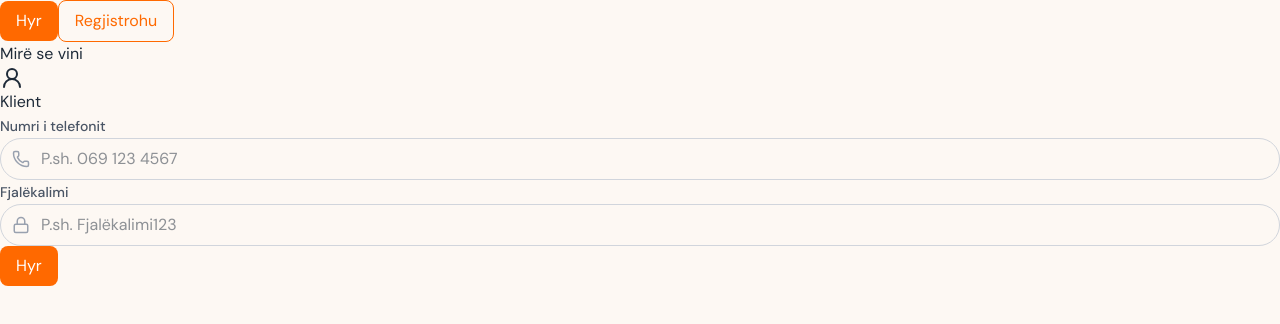
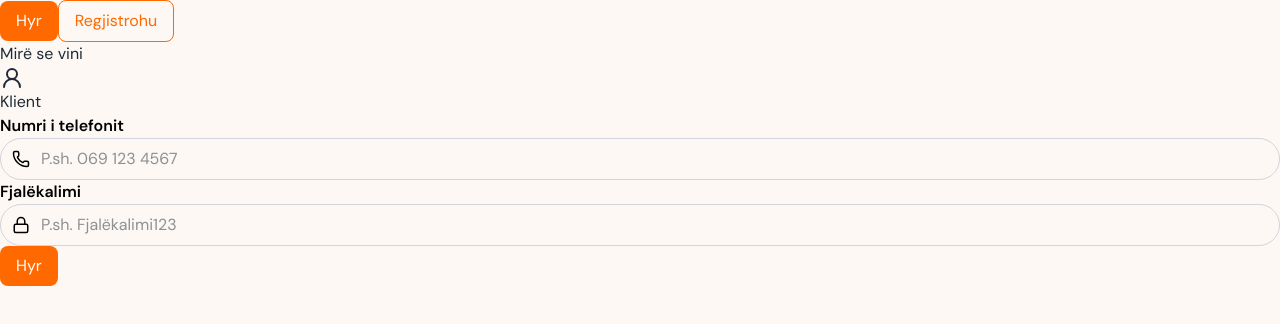
Before and after one commit to jurim007/handy, a React (Vite) app in the folder client/: page /customer/login in a window 1280 px wide. Shown: the top 324 px of the page. Built offline with nearby package versions, Linux system fonts and the light colour scheme.

Commit message:
style: bold labels and darker input icons

```diff
--- a/client/src/components/ui/Input/Dropdown.jsx
+++ b/client/src/components/ui/Input/Dropdown.jsx
@@ -18,7 +18,7 @@ function Dropdown({
         {Icon && (
           <Icon
             size={18}
-            className="absolute left-3 top-1/2 -translate-y-1/2 text-gray-400"
+            className="absolute left-3 top-1/2 -translate-y-1/2 text-black"
           />
         )}
         <select
--- a/client/src/components/ui/Input/Input.jsx
+++ b/client/src/components/ui/Input/Input.jsx
@@ -18,7 +18,7 @@ function Input({
         {Icon && (
           <Icon
             size={18}
-            className="absolute left-3 top-1/2 -translate-y-1/2 text-gray-400"
+            className="absolute left-3 top-1/2 -translate-y-1/2 text-black"
           />
         )}
         <input
--- a/client/src/components/ui/Label/Label.jsx
+++ b/client/src/components/ui/Label/Label.jsx
@@ -3,10 +3,10 @@ import "./Label.css";
 
 function Label({ children, htmlFor }) {
   return (
-    <label htmlFor={htmlFor} className="text-sm font-medium text-gray-600">
+    <label htmlFor={htmlFor} className="text-md font-semibold text-black">
       {children}
     </label>
   );
 }
 
-export default Label
+export default Label;
```
